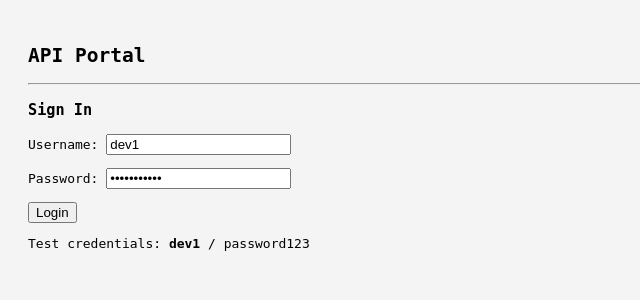
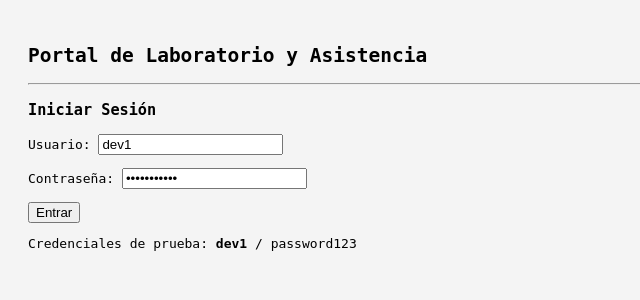
Before and after one commit to Vxiex11/api-credit-safety-lab, a Flask app: page /login in a window 1280 px wide. Shown: the top 300 px of the page, without its empty margins (0-640 px from the left). Run offline with Flask 3, Linux system fonts and the light colour scheme.

Commit message:
Update index.html

```diff
--- a/templates/index.html
+++ b/templates/index.html
@@ -2,10 +2,10 @@
 <html lang="en">
 <head>
     <meta charset="UTF-8">
-    <title>API & Balance System</title>
+    <title>Portal de Prácticas Escolares</title>
 </head>
 <body style="font-family: monospace; padding: 20px; background: #f4f4f4;">
-    <h2>API Portal</h2>
+    <h2>Portal de Laboratorio y Asistencia</h2>
     <hr>
 
     {% if error %}
@@ -13,36 +13,36 @@
     {% endif %}
 
     {% if login_page %}
-        <h3>Sign In</h3>
+        <h3>Iniciar Sesión</h3>
         <form method="POST" action="/login">
-            <p>Username: <input type="text" name="username" value="dev1"></p>
-            <p>Password: <input type="password" name="password" value="password123"></p>
-            <p><button type="submit">Login</button></p>
-            <p>Test credentials: <b>dev1</b> / password123</p>
+            <p>Usuario: <input type="text" name="username" value="dev1"></p>
+            <p>Contraseña: <input type="password" name="password" value="password123"></p>
+            <p><button type="submit">Entrar</button></p>
+            <p>Credenciales de prueba: <b>dev1</b> / password123</p>
         </form>
     {% else %}
-        <h3>Dashboard</h3>
-        <p>Current User: <b>{{ username }}</b> | <a href="/logout">Logout</a></p>
+        <h3>Panel de Alumno</h3>
+        <p>Usuario actual: <b>{{ username }}</b> | <a href="/logout">Cerrar sesión</a></p>
 
         <div style="background: #fff; padding: 15px; border: 1px solid #ccc; width: 400px;">
-            <h4>Available Balance</h4>
-            <p style="font-size: 24px; font-weight: bold; color: green;">{{ balance }} Credits</p>
-            <p><i>Note: 50 credits are required to execute advanced deployment tasks.</i></p>
+            <h4>Puntos de Asistencia</h4>
+            <p style="font-size: 24px; font-weight: bold; color: green;">{{ points }} Puntos</p>
+            <p><i>Nota: Se requieren 50 puntos para inscribirse oficialmente al módulo de prácticas avanzadas.</i></p>
         </div>
 
-        <h3>Adjustment (Support / Admin Panel)</h3>
-        <p>Use this form to apply requested balance bonuses or transfers.</p>
+        <h3>Ajuste de Puntos (Soporte / Panel de Instructor)</h3>
+        <p>Usted puede solicitar la transferencia o asignación de puntos de práctica para completar su inscripción.</p>
 
         <form method="POST" action="/admin/adjust-balance">
-            <p>Target Account:
+            <p>Cuenta Destino:
                 <select name="target_account">
                     {% for u in users.keys() %}
-                        <option value="{{ u }}">{{ u }} (Current balance: {{ users[u].balance }})</option>
+                        <option value="{{ u }}">{{ u }} (Puntos actuales: {{ users[u].points }})</option>
                     {% endfor %}
                 </select>
             </p>
-            <p>Amount to adjust (e.g. 50 or -10): <input type="number" name="amount" value="45"></p>
-            <p><button type="submit">Execute Adjustment</button></p>
+            <p>Puntos a transferir (ej. 45 o -10): <input type="number" name="amount" value="45"></p>
+            <p><button type="submit">Ejecutar Ajuste de Puntos</button></p>
         </form>
     {% endif %}
 </body>
```
